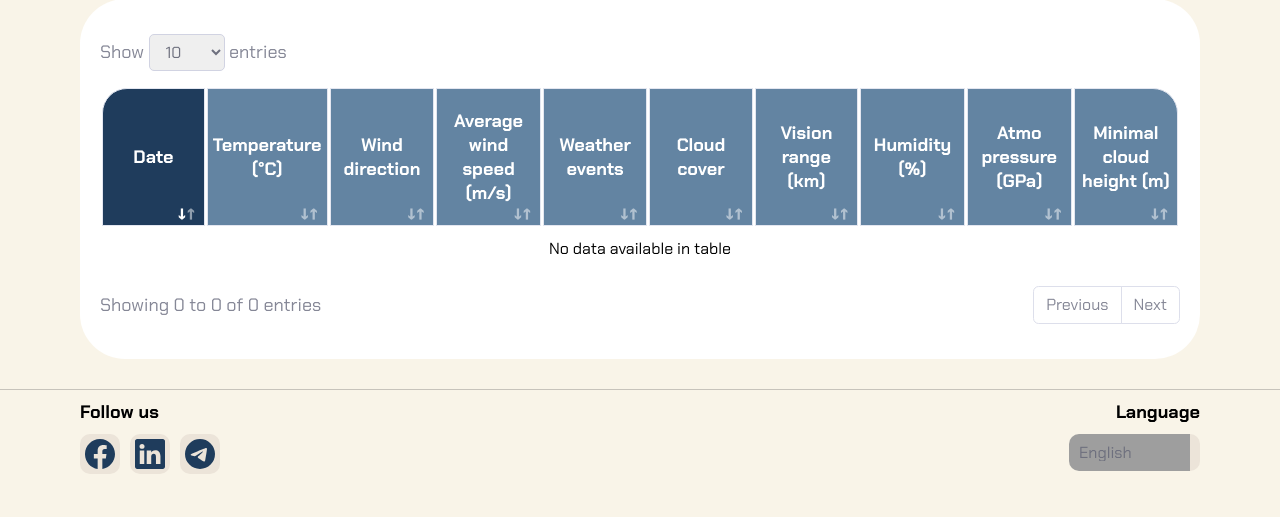
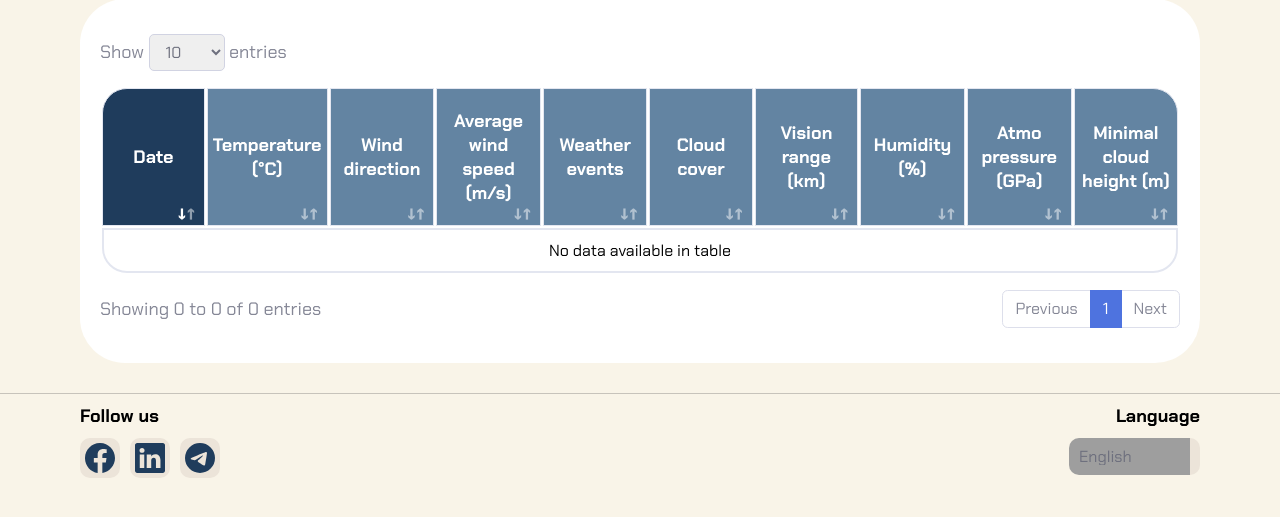
Before and after one commit to FranklinMar/Meteostation, a Django app: page /data/Kyiv in a window 1280 px wide. Shown: the part 172-689 px from the top of the page. Run offline with Django 4.2, Linux system fonts and the light colour scheme; data comes from the database, SQL or seed files in the repository; some libraries are stand-ins or nearby versions; grey boxes are pictures that could not be loaded.

Commit message:
feat(view "table"): - Pagination bar added with numbers; - Fixed design bugs and CSS styles.

```diff
--- a/Meteostation/main/static/main/css/table.css
+++ b/Meteostation/main/static/main/css/table.css
@@ -107,7 +107,7 @@ thead tr th div {
     max-height: 20px;
     object-fit: contain;
 }*/
-table a {
+table thead a {
     /*color: inherit; blue colors for links too
     text-decoration: inherit; no underline */
     all: inherit;
@@ -176,8 +176,8 @@ tbody tr.filler {
 tbody tr td {
     /*word-break: keep-all;
     word-wrap: break-word;*/
-    /*border: inherit;
-    display: table-cell;*/
+    border: inherit;
+    display: table-cell;
     /*padding: 5px;*/
     padding: 10px 5px;
     width: fit-content;
@@ -261,7 +261,7 @@ select:hover, select:focus {
     border-radius: 0.35rem;
 }
 
-.pagination li {
+.pagination a {
     font-size: 1rem;
     font-weight: 400;
     /*line-height: 1.5;
@@ -280,7 +280,11 @@ select:hover, select:focus {
     /* user-select: auto; */
 }
 
-.pagination li.active {
+.pagination a * {
+    user-select: none;
+}
+
+.pagination a.active {
     z-index: 3;
     color: #fff;
     background-color: #4e73df;
@@ -289,7 +293,7 @@ select:hover, select:focus {
     cursor: pointer;
 }
 
-.pagination li.disabled {
+.pagination a.disabled {
     color: #858796;
     pointer-events: none;
     cursor: auto;
@@ -297,21 +301,21 @@ select:hover, select:focus {
     border-color: #dddfeb;*/
 }
 
-.pagination li:first-child {
+.pagination a:first-child {
     margin-left: 0;
     border-radius: 0.35rem 0 0 0.35rem;
 }
 
-.pagination li:last-child {
+.pagination a:last-child {
     border-radius: 0 0.35rem 0.35rem 0;
 }
 
-.pagination li:hover {
+.pagination a:hover {
     transition: 0.2s linear;
     background: #e5e6ea;
 }
 
-.pagination li:focus {
+.pagination a:focus {
     transition: 0.3s linear;
     outline: 2px solid lightblue;
 }
--- a/Meteostation/main/templates/main/table.html
+++ b/Meteostation/main/templates/main/table.html
@@ -42,7 +42,7 @@
             entries
         </span>
     </div>
-    <div class="table pagination">
+    <div class="table">
         <table id="dataTable">
             <thead>
                 <tr>
@@ -81,20 +81,27 @@
     <div class="margin flex-row">
         {% comment %}<span class="label" id="show">Showing 0 to 0 of 0 entries </span>{% endcomment %}
         <span class="label" id="show">Showing {{ page_obj.start_index }} to {{ page_obj.end_index }} of {{ page_obj.paginator.count }} entries </span>
-        <ul class="pagination" id="paginator">
+        <div class="pagination" id="paginator">
             {% if page_obj.has_previous %}
-            <li id="prev"><a href="?page={{ page_obj.previous_page_number }}">Previous</a></li>
+            <a id="prev" href="?page={{ page_obj.previous_page_number }}">Previous</a>
             {% else %}
-            <li class="disabled" id="prev">Previous</li>
+            <a class="disabled" id="prev">Previous</a>
             {% endif %}
+            {% for page in page_range %}
+                {% if page != '…' %}
+                    <a href="?page={{ page }}" {% if page == page_number %}class="active"{% endif %}>{{ page }}</a>
+                {% else %}
+                    <a class="disabled">{{ page }}</a>
+                {% endif %}
+            {% endfor %}
             <span class="invisible" id="paginator-buttons">
             </span>
             {% if page_obj.has_next %}
-            <li id="next"><a href="?page={{ page_obj.next_page_number }}">Next</a></li>
+            <a id="next" href="?page={{ page_obj.next_page_number }}">Next</a>
             {% else %}
-            <li class="disabled" id="next">Next</li>
+            <a class="disabled" id="next">Next</a>
             {% endif %}
-        </ul>
+        </div>
     </div>
 </div>
 <div id="fade">
--- a/Meteostation/main/views.py
+++ b/Meteostation/main/views.py
@@ -12,7 +12,7 @@ from django.db import IntegrityError
 from django.views.decorators.cache import never_cache
 # from django.http import HttpResponse
 
-from django.core.paginator import Paginator
+from django.core.paginator import Paginator, PageNotAnInteger
 from datetime import datetime
 
 from pathlib import Path
@@ -127,7 +127,11 @@ def table(request, name=None):
         paginator = Paginator(region_data, per_page=limit)
         # print(paginator.get_page(page_number))
         params["page_obj"] = paginator.get_page(page_number)  # Data.objects.all()  # [0:70]
-    except (TypeError, ValueError):
+        params["page_range"] = list(str(i) for i in paginator.get_elided_page_range(page_number, on_each_side=2))
+        # print(params["page_range"])
+        params["page_number"] = str(params["page_obj"].number)
+        # print(list(paginator.get_elided_page_range(page_number, on_each_side=2)))
+    except (TypeError, ValueError, PageNotAnInteger):
         params["page_obj"] = None
     # print(type(params["page_obj"].object_list).__name__)
     # params["data"] = paginator.get_page(page_number).object_list
```
